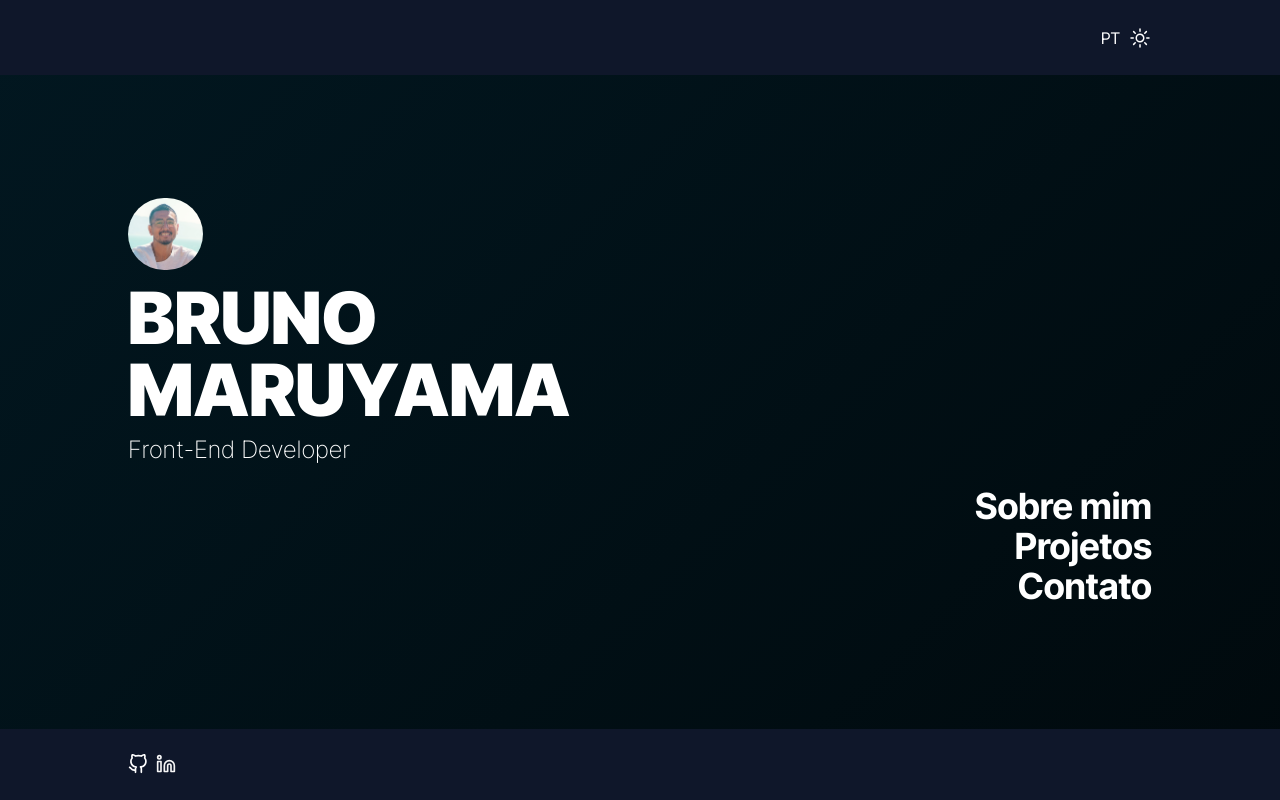
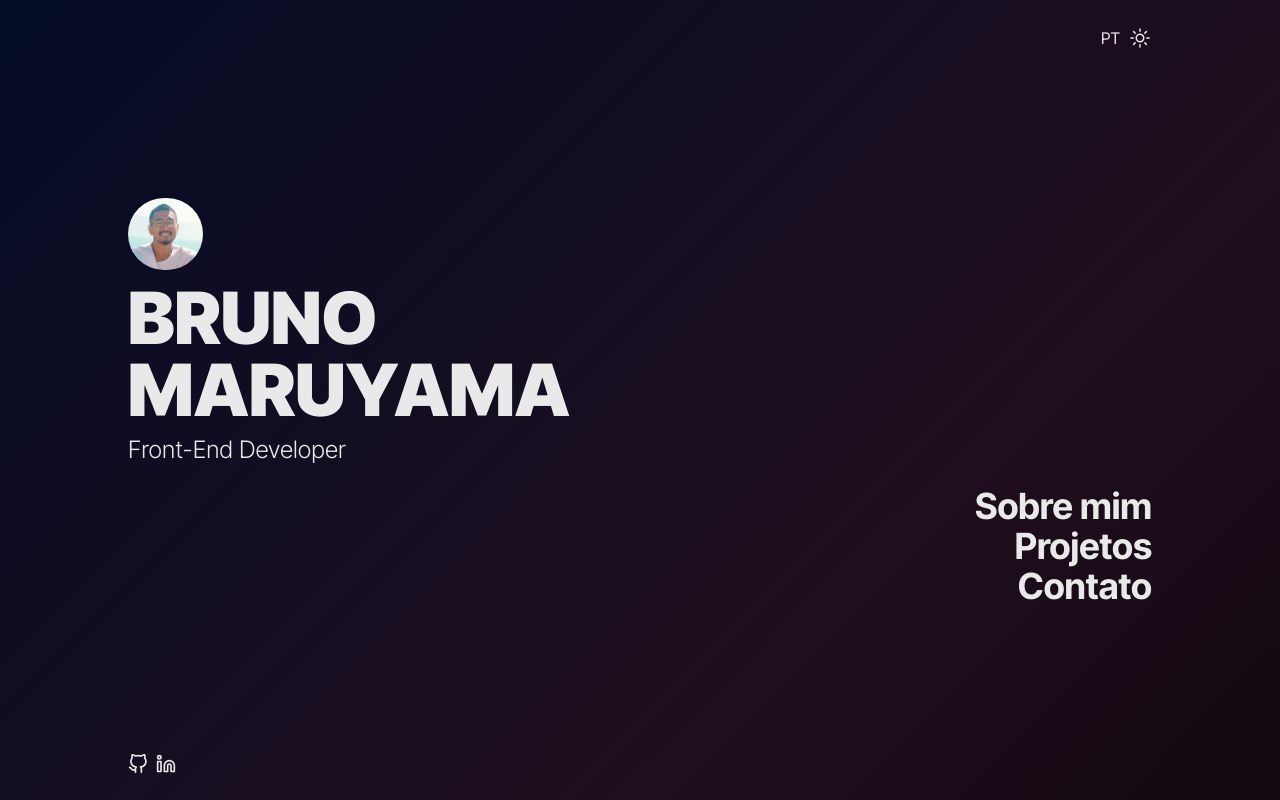
Before and after one commit to brunomaruyama/MyPage, a Next.js app: page / in a window 1280 px wide. Built offline with nearby package versions, Linux system fonts and the light colour scheme.

Commit message:
added dark/light mode

```diff
--- a/app/globals.css
+++ b/app/globals.css
@@ -2,12 +2,24 @@
 @tailwind components;
 @tailwind utilities;
 
-body {
-  color: #fff;
-  background: linear-gradient(-45deg, #000000, #021c27, #000000);
-  background-size: 400% 400%;
+.light {
+  color: #333;
+  background: linear-gradient(-45deg, #fff, #dfcedd, #b2ccd7, #f8c9d9, #fff);
+  background-size: 300% 300%;
   animation: lateralflow 15s ease infinite;
   height: 100vh;
+  transition-duration: 1000;
+  transition-timing-function: cubic-belzier(0.4, 0, 0.2, 1;);
+}
+
+.dark {
+  color: #e9e9e9;
+  background: linear-gradient(-45deg, #000, #1f0e1d, #020c27, #380919, #000);
+  background-size: 300% 300%;
+  animation: lateralflow 15s ease infinite;
+  height: 100vh;
+  transition-duration: 1000;
+  transition-timing-function: cubic-belzier(0.4, 0, 0.2, 1;);
 }
 
 @keyframes lateralflow {
--- a/app/page.tsx
+++ b/app/page.tsx
@@ -4,7 +4,7 @@ import Image from "next/image";
 
 export default function Home() {
   return (
-    <main className="h-full grid">
+    <main className="h-[100vh] grid">
       <Header />
 
       <div className="row-span-9 sm:px-[5vw] lg:px-[10vw] my-[auto]">
@@ -24,7 +24,7 @@ export default function Home() {
             <br />
             MARUYAMA
           </h1>
-          <h2 className="text-2xl font-extralight leading-none">
+          <h2 className="text-2xl font-light leading-none">
             Front-End Developer
           </h2>
         </div>
--- a/components/footer/page.tsx
+++ b/components/footer/page.tsx
@@ -1,9 +1,9 @@
 export default function Footer() {
   return (
-    <footer className="flex items-center bg-slate-900 space-x-2 py-3 sm:pl-[5vw] lg:pl-[10vw]">
+    <footer className="flex items-center space-x-2 py-3 sm:pl-[5vw] lg:pl-[10vw]">
       <a href="https://github.com/brunomaruyama" target="_blank">
         <svg
-          className="h-5 w-5 text-white"
+          className="h-5 w-5"
           viewBox="0 0 24 24"
           fill="none"
           stroke="currentColor"
@@ -17,7 +17,7 @@ export default function Footer() {
       </a>
       <a href="https://www.linkedin.com/in/bruno-maruyama/" target="_blank">
         <svg
-          className="h-5 w-5 text-neutral-100"
+          className="h-5 w-5"
           viewBox="0 0 24 24"
           fill="none"
           stroke="currentColor"
--- a/components/header/page.tsx
+++ b/components/header/page.tsx
@@ -1,7 +1,28 @@
+"use client";
+
+import { useEffect, useState } from "react";
+
 export default function Header() {
+  const [lightMode, setLightMode] = useState(false);
+
+  useEffect(() => {
+    if (lightMode) {
+      document.documentElement.classList.add("light");
+      document.documentElement.classList.remove("dark");
+    } else {
+      document.documentElement.classList.remove("light");
+      document.documentElement.classList.add("dark");
+    }
+  }, [lightMode]);
+
   return (
-    <header className="flex sm:pr-[5vw] lg:pr-[10vw] items-center space-x-2 justify-end p-3 bg-slate-900">
+    <header className="flex sm:pr-[5vw] lg:pr-[10vw] items-center space-x-2 justify-end p-3">
       <button>PT</button>
+      <button
+        onClick={() => {
+          setLightMode(!lightMode);
+        }}
+      >
         <svg
           xmlns="http://www.w3.org/2000/svg"
           fill="none"
@@ -16,6 +37,7 @@ export default function Header() {
             d="M12 3v2.25m6.364.386-1.591 1.591M21 12h-2.25m-.386 6.364-1.591-1.591M12 18.75V21m-4.773-4.227-1.591 1.591M5.25 12H3m4.227-4.773L5.636 5.636M15.75 12a3.75 3.75 0 1 1-7.5 0 3.75 3.75 0 0 1 7.5 0Z"
           />
         </svg>
+      </button>
     </header>
   );
 }
--- a/tailwind.config.ts
+++ b/tailwind.config.ts
@@ -13,6 +13,7 @@ const config: Config = {
         "gradient-conic":
           "conic-gradient(from 180deg at 50% 50%, var(--tw-gradient-stops))",
       },
+      class: ["light"],
     },
   },
 
```
Lines whose indentation alone changed are shown as unchanged.
